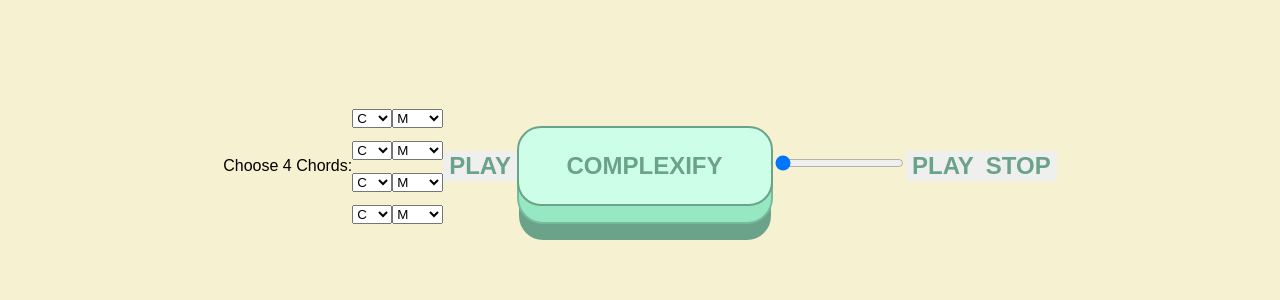
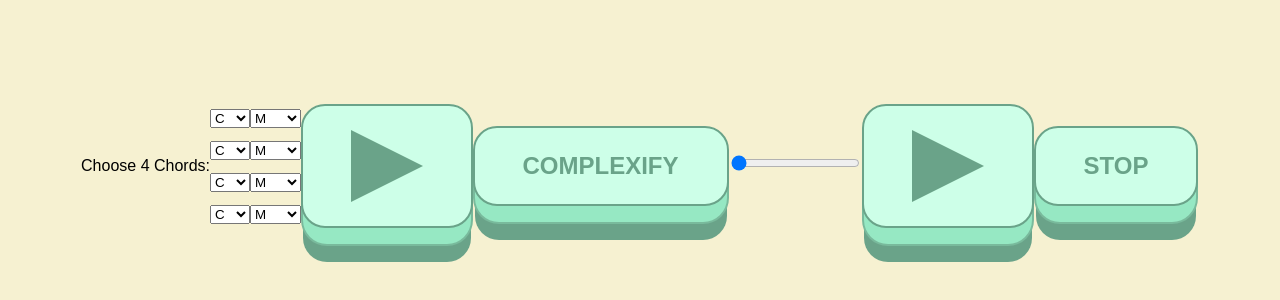
Before and after one commit to chille137/HarmonicComplexifier, a plain HTML site: page index.html in a window 1280 px wide. Shown: the part 234-534 px from the top of the page. Drawn offline with nearby package versions, Linux system fonts and the light colour scheme.

Commit message:
play button

```diff
--- a/index.html
+++ b/index.html
@@ -10,16 +10,18 @@
 <body>
     <label for="chords">Choose 4 Chords:</label>
     <div id="chords"></div>
-    <button id="playIn">Play</button>
+    <button id="playIn" class="big-button"><div class="play-button"></div></button>
     <button id="complexButton" class="big-button">Complexify</button>
     <div class="sliderContainer">
         <input type="range" min="1" max="5" value="1" class="slider" id="complexLvl">
     </div>
     <div id="rootDisplay"></div>
     <div id="seqDisplay"></div>
-    <button id="playOut">Play</button>
-    <button id="stop">Stop</button>
+    <button id="playOut" class="big-button"><div class="play-button"></div></button>
+    <button id="stop" class="big-button">Stop</button>
     <div id="compDisplay"></div>
     <script type="module" src="./script.js"></script>
+
+
 </body>
 </html>
--- a/style.css
+++ b/style.css
@@ -48,6 +48,7 @@ button.big-button {
     background: var(--colorShadeE);
     transform-style: preserve-3d;
     transition: all 175ms cubic-bezier(0, 0, 1, 1);
+    place-content: center;
 }
 button.big-button::before {
     position: absolute;
@@ -94,3 +95,18 @@ particle {
     background-repeat: no-repeat;
     background-size: contain;
 }
+
+
+
+.play-button {
+    margin: 0 auto;
+    top: 25%;
+    bottom: 25%;
+    position: relative;
+    width: 0;
+    height: 0;
+    border-style: solid;
+    border-width: 1.5em 0 1.5em 3em;
+    border-color: transparent transparent transparent rgb(106, 163, 137);
+    opacity: 1;
+}
```
